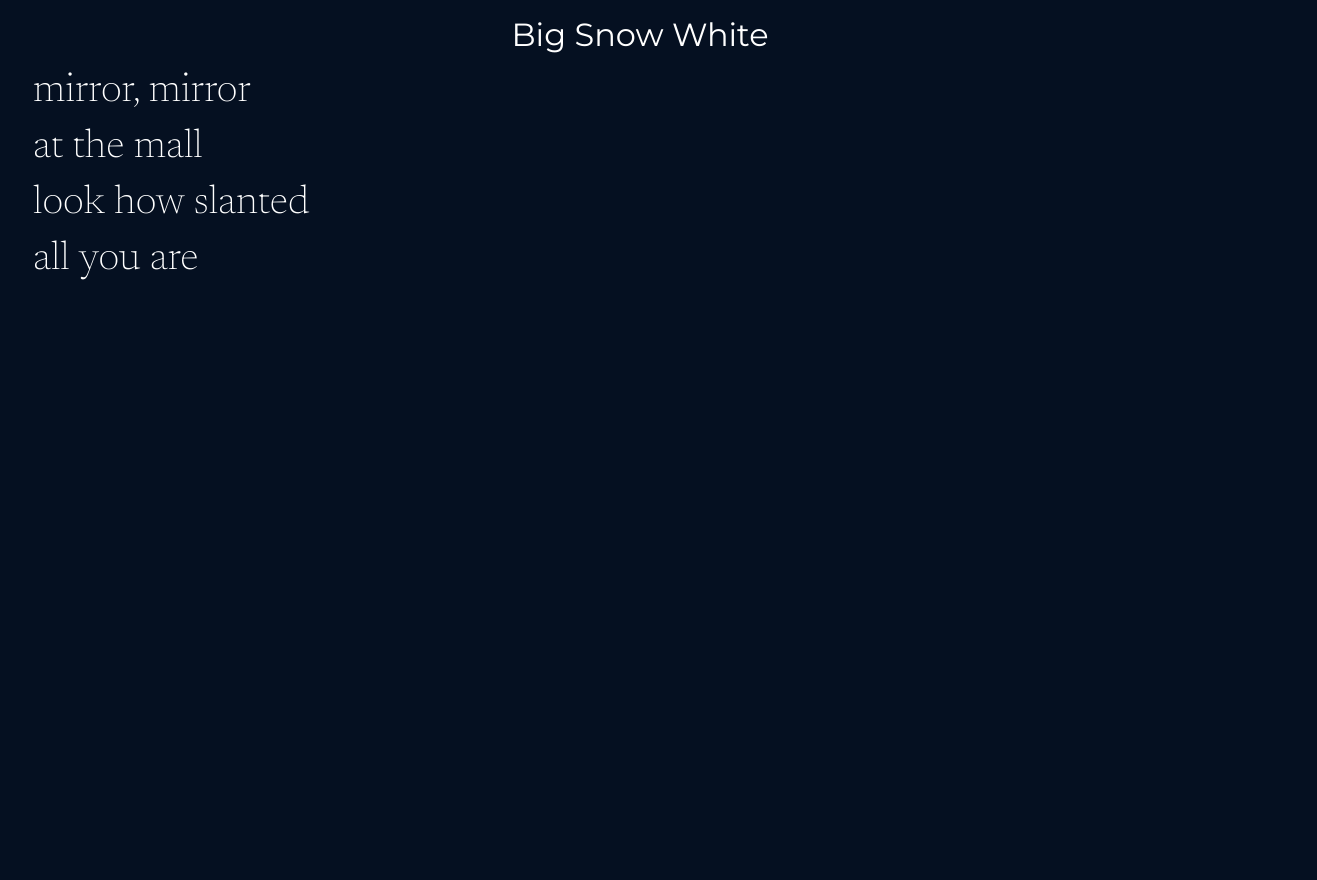
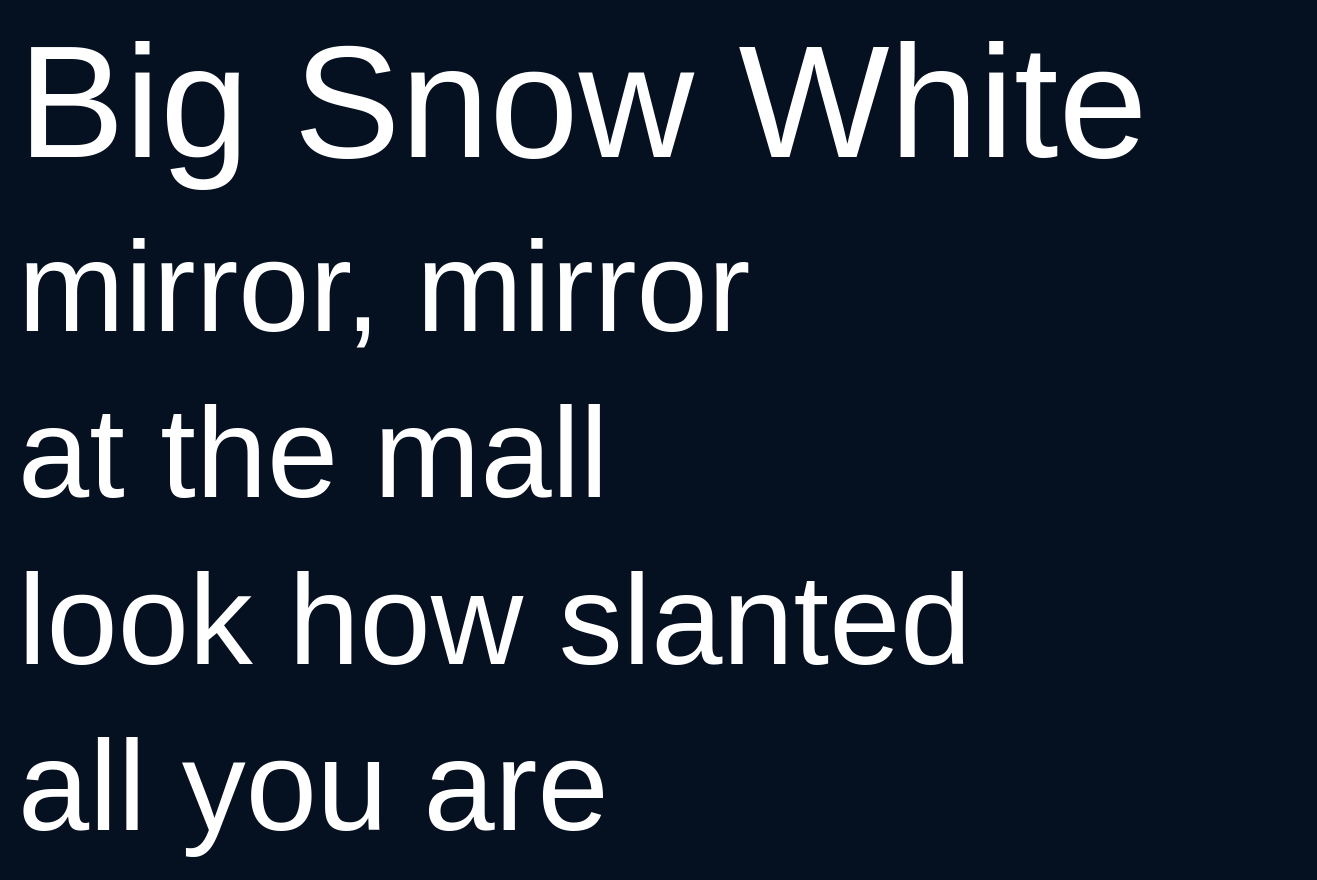
Before and after one commit to leh-vee/intersections, a SvelteKit app: page /big-snow-white in a window 1280 px wide. Shown: the whole page, 1317 px wide, since content can reach past the window. Before the commit the page ends 800 px from the top, so only its background shows below. Built offline with nearby package versions, Linux system fonts and the light colour scheme.

Commit message:
cant be contained

```diff
--- a/src/app.html
+++ b/src/app.html
@@ -6,9 +6,7 @@
 		<meta name="viewport" content="width=device-width, initial-scale=1" />
 		<link rel="preconnect" href="https://fonts.googleapis.com">
 		<link rel="preconnect" href="https://fonts.gstatic.com" crossorigin>
-		<link href="https://fonts.googleapis.com/css2?family=Newsreader:ital,opsz,wght@0,6..72,200..800;1,6..72,200..800&display=swap" rel="stylesheet">
-		<link href="https://fonts.googleapis.com/css2?family=Rubik:ital,wght@0,300..900;1,300..900&display=swap" rel="stylesheet">
-		<link href="https://fonts.googleapis.com/css2?family=Montserrat:ital,wght@0,100..900;1,100..900&display=swap" rel="stylesheet">
+		<link href="https://fonts.googleapis.com/css2?family=Roboto:ital,wght@0,100..900;1,100..900&display=swap" rel="stylesheet">
 		%sveltekit.head%
 	</head>
 	<body data-sveltekit-preload-data="hover">
--- a/src/routes/[slug]/+page.svelte
+++ b/src/routes/[slug]/+page.svelte
@@ -4,34 +4,34 @@
   let { data }: PageProps = $props();
 </script>
 
-<h1 id='title'>{ data.title }</h1>
-<div id="poem">
-  {#each data.poem as line, i}
-    <span class='line'>{line}</span>
-  {/each}
+<div id='page'>
+  <p id='title'>{ data.title }</p>
+  <div id="poem">
+    {#each data.poem as line, i}
+      <span class='line'>{line}</span>
+    {/each}
+  </div>
 </div>
 
 <style>
+  #page {
+    /* font-family: Verdana, Geneva, Tahoma, sans-serif; */
+    font-family: Arial, Helvetica, sans-serif;
+    margin: 10px;
+    color: white;
+  }
+
   #title {
-    color: white;
+    font-size: 10em;
+    margin: 10px 0;
+    width: fit-content;
+    white-space: nowrap;
     text-align: center;
-    font-family: "Montserrat", sans-serif;
-    font-weight: 400;
-    font-size: 2em;
-    margin: 15px 0 0;
-    border-radius: 5px;
   }
 
   #poem {
-    color: white;
-    font-family: "Newsreader", serif;
-    font-optical-sizing: auto;
-    font-weight: 200;
-    font-size: 40px;
-    line-height: 1.4;
-    margin: 0 5px 10px;
-    padding: 10px 20px;
-    overflow: hidden;
+    font-size: 8em;
+    line-height: 1.3;
     width: 100%;
   }
 
```
